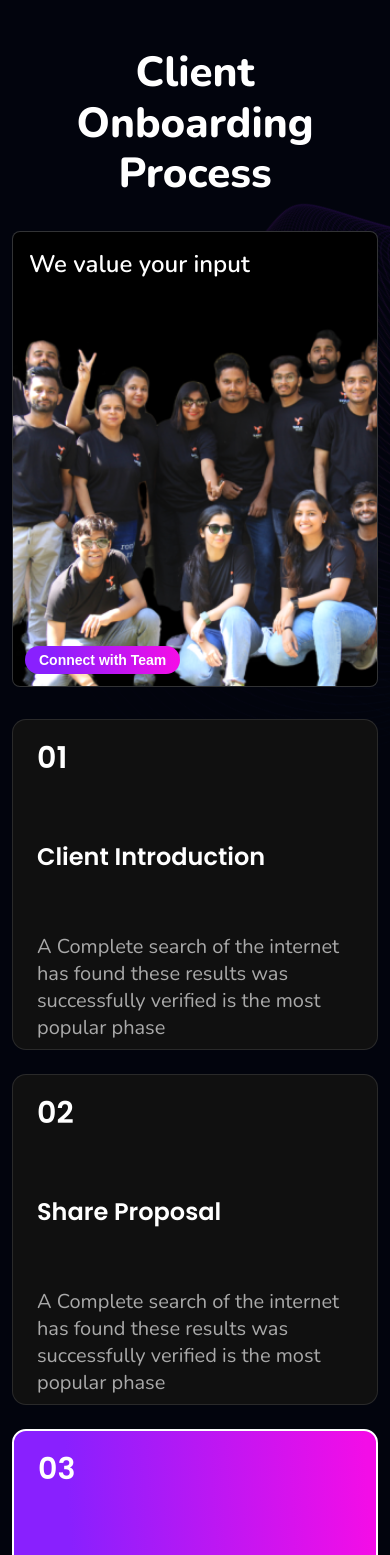
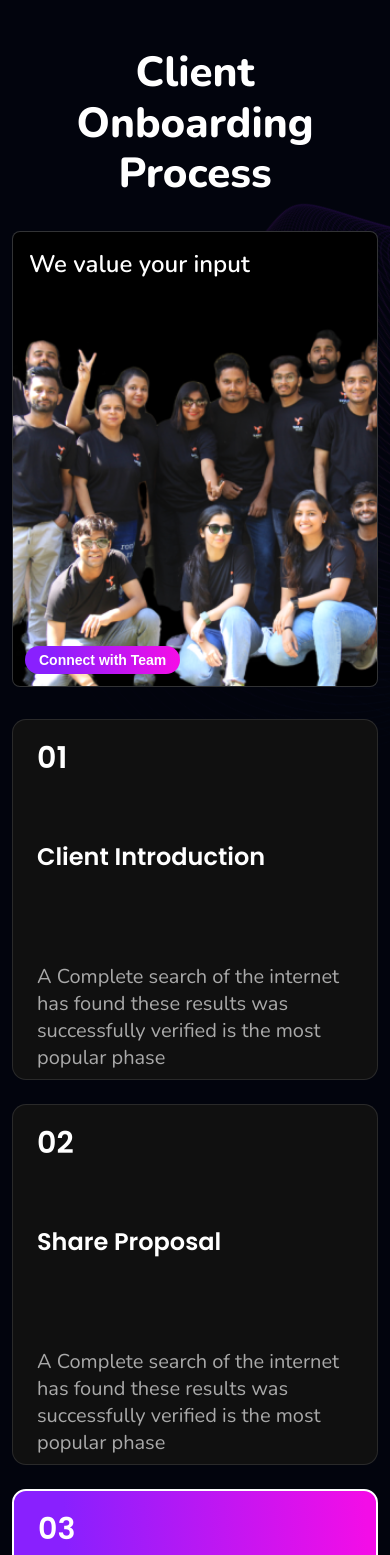
Before and after one commit to Radha27112021/second_assignment, a React (Vite) app: page / in a window 390 px wide. Shown: the top 1555 px of the page. Built offline with nearby package versions, Linux system fonts and the light colour scheme.

Commit message:
Update index.css

```diff
--- a/src/index.css
+++ b/src/index.css
@@ -188,7 +188,7 @@ color: darkgray;
   }
 
   .step-box {
-    flex-direction: column;           /* stack number and text vertically */
+    flex-direction: column;
     align-items: flex-start;
   }
 
@@ -198,12 +198,11 @@ color: darkgray;
 
   .step-title {
     font-size: 24px;
-    width: 100%;                      /* allow title to fill container */
-    height: auto;
+    width: 100%;
   }
 
   .step-description {
     font-size: 20px;
-    width: 100%;                      /* allow text to wrap nicely */
+    width: 100%;
   }
 }
```
